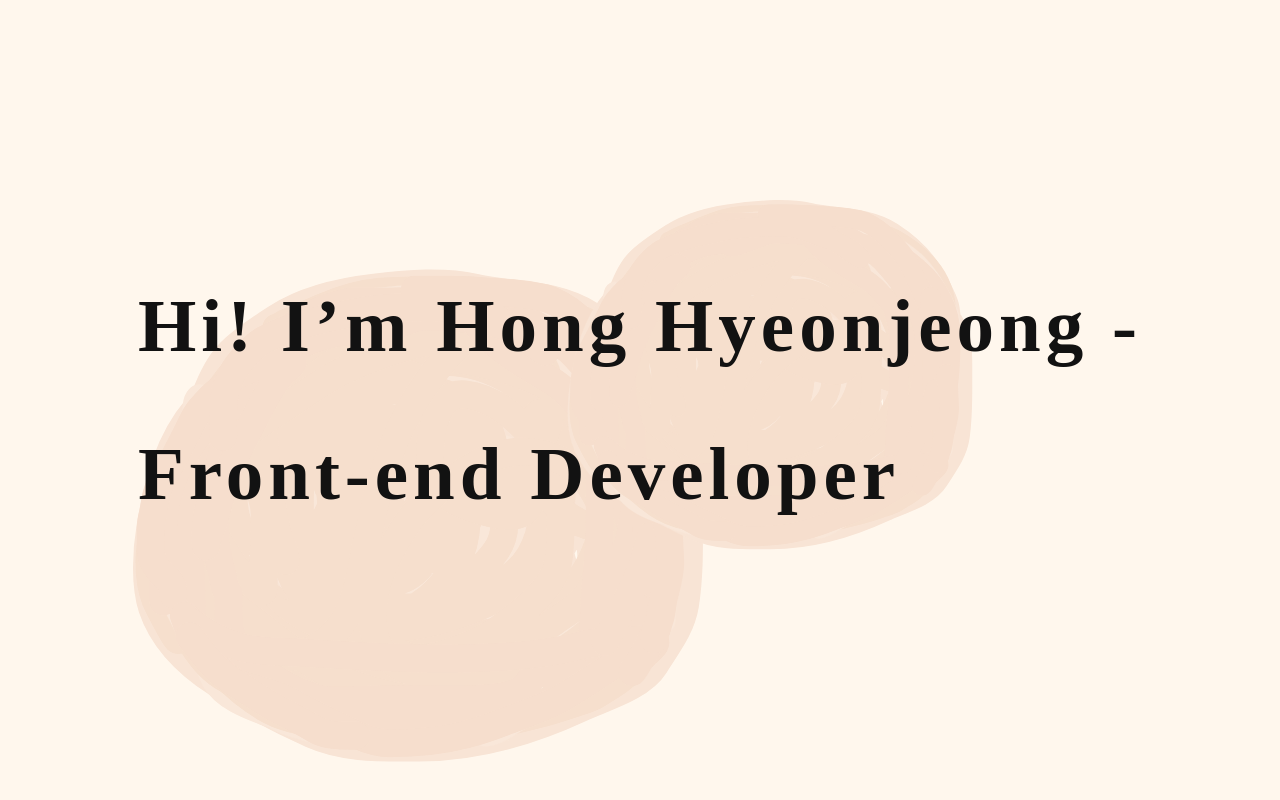
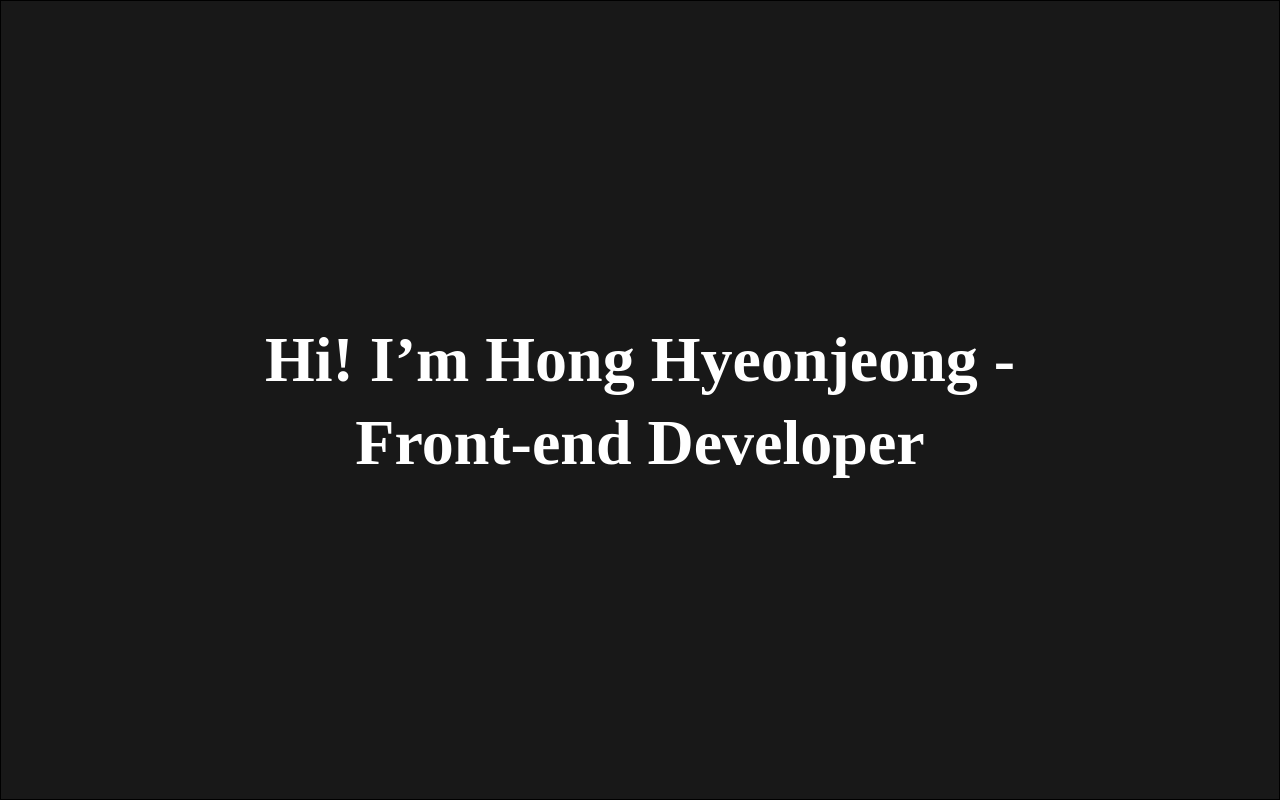
Before and after one commit to emily-hong/my-portfolio, a Next.js app: page / in a window 1280 px wide. Built offline with nearby package versions, Linux system fonts and the light colour scheme.

Commit message:
setting color

```diff
--- a/components/pages/Main/FirstSection.component.tsx
+++ b/components/pages/Main/FirstSection.component.tsx
@@ -6,11 +6,13 @@ export default function FirstSection() {
   return (
     <CustomSection>
       <ProfileName>
-        <h1>Hi! I’m Hong Hyeonjeong - </h1>
-        <h1>Front-end Developer</h1>
+        <div>
+          <p>Hi! I’m Hong Hyeonjeong - </p>
+          <p>Front-end Developer</p>
+        </div>
       </ProfileName>
 
-      <ImageLeft>
+      {/* <ImageLeft>
         <div>
           <Image src="/images/circle.svg" fill alt="circle" />
         </div>
@@ -19,7 +21,7 @@ export default function FirstSection() {
         <div>
           <Image src="/images/circle.svg" fill alt="circle" />
         </div>
-      </ImageRight>
+      </ImageRight> */}
     </CustomSection>
   );
 }
@@ -29,30 +31,38 @@ const CustomSection = styled.section`
   justify-content: center;
   align-items: center;
   height: 100vh;
+  font-size: 5vw;
+  font-weight: bold;
+  font-family: "Apris Light";
+
+  background-color: #181818;
+
   scroll-snap-align: center;
-
-  /* font-family: sans-serif; */
-  /* text-transform: uppercase; */
-
-  letter-spacing: 0.1em;
-  font-size: 3.125rem;
-  font-family: "Nanum Pen Script", cursive;
-  color: #121212;
-  font-weight: 900;
-  background-color: #fff7ed;
 `;
 const ProfileName = styled.div`
   position: absolute;
   z-index: 1;
+
   p {
     margin: 0;
+    text-align: center;
+    line-height: 1.3;
+    color: #ffffff;
   }
 `;
 
 const ImageLeft = styled.div`
   position: absolute;
-  top: 20.8vw;
-  left: 10.41vw;
+  top: 25vw;
+  left: 10vw;
+  /* animation: rotate_image 6s linear infinite;
+  transform-origin: 50% 50%;
+
+  @keyframes rotate_image {
+    100% {
+      transform: rotate(360deg);
+    }
+  } */
 
   div {
     position: relative;
@@ -63,7 +73,7 @@ const ImageLeft = styled.div`
 const ImageRight = styled.div`
   position: absolute;
   top: 200px;
-  right: 300px;
+  right: 17vw;
 
   div {
     position: relative;
--- /dev/null
+++ b/components/pages/Main/ForthSection.component.tsx
@@ -0,0 +1,18 @@
+import React from "react";
+import styled from "@emotion/styled";
+
+export default function ForthSection() {
+  return <CustomSection>ForthSection</CustomSection>;
+}
+
+const CustomSection = styled.section`
+  display: flex;
+  justify-content: center;
+  align-items: center;
+  height: 100vh;
+  scroll-snap-align: center;
+  font-weight: bold;
+
+  background-color: #d6d5d1;
+  color: #000000;
+`;
--- a/components/pages/Main/SecondSection.component.tsx
+++ b/components/pages/Main/SecondSection.component.tsx
@@ -2,7 +2,12 @@ import styled from "@emotion/styled";
 import React from "react";
 
 export default function SecondSection() {
-  return <CustomSection>SecondSection</CustomSection>;
+  return (
+    <CustomSection>
+      <LeftSection>내 사진</LeftSection>
+      <RightSection>내 소개</RightSection>
+    </CustomSection>
+  );
 }
 
 const CustomSection = styled.section`
@@ -11,11 +16,19 @@ const CustomSection = styled.section`
   align-items: center;
   height: 100vh;
   scroll-snap-align: center;
+  background-color: #f5f5f5;
+  color: #000000;
 
-  font-family: sans-serif;
-  background: #f34a4e;
-  color: #fed0d1;
+  /* font-family: sans-serif;
   font-weight: bold;
   text-transform: uppercase;
-  letter-spacing: 0.1em;
+  letter-spacing: 0.1em; */
+
+  div {
+    width: 50%;
+    height: 100%;
+  }
 `;
+
+const LeftSection = styled.div``;
+const RightSection = styled.div``;
--- a/components/pages/Main/ThirdSection.component.tsx
+++ b/components/pages/Main/ThirdSection.component.tsx
@@ -13,14 +13,9 @@ const CustomSection = styled.section`
   scroll-snap-align: center;
 
   font-family: sans-serif;
-  background: #fed0d1;
-  color: #f34a4e;
+  background-color: #181818;
+  color: #ffffff;
   font-weight: bold;
   text-transform: uppercase;
   letter-spacing: 0.1em;
-
-  &.second {
-    background: #f34a4e;
-    color: #fed0d1;
-  }
 `;
--- a/components/pages/Main/index.ts
+++ b/components/pages/Main/index.ts
@@ -1 +1,4 @@
 export { default as FirstSection } from "./FirstSection.component";
+export { default as SecondSection } from "./SecondSection.component";
+export { default as ForthSection } from "./ForthSection.component";
+export { default as ThirdSection } from "./ThirdSection.component";
--- a/pages/index.tsx
+++ b/pages/index.tsx
@@ -3,7 +3,7 @@ import Image from "next/image";
 import { Inter } from "next/font/google";
 import styles from "@/styles/Home.module.css";
 import styled from "@emotion/styled";
-import { FirstSection } from "@components/pages/Main";
+import { FirstSection, ForthSection } from "@components/pages/Main";
 import SecondSection from "@components/pages/Main/SecondSection.component";
 import ThirdSection from "@components/pages/Main/ThirdSection.component";
 
@@ -24,6 +24,7 @@ export default function Home() {
         <FirstSection />
         <SecondSection />
         <ThirdSection />
+        <ForthSection />
       </Main>
     </>
   );
@@ -31,8 +32,12 @@ export default function Home() {
 
 const Main = styled.div`
   position: relative;
+  width: 100%;
+  max-width: 1920px;
   height: 100vh;
   overflow: auto;
+  border: 1px solid black;
+
   &::-webkit-scrollbar {
     display: none;
   }
```
Also changed, not shown: 1 other file (tests, documents, lock files or other folders).
